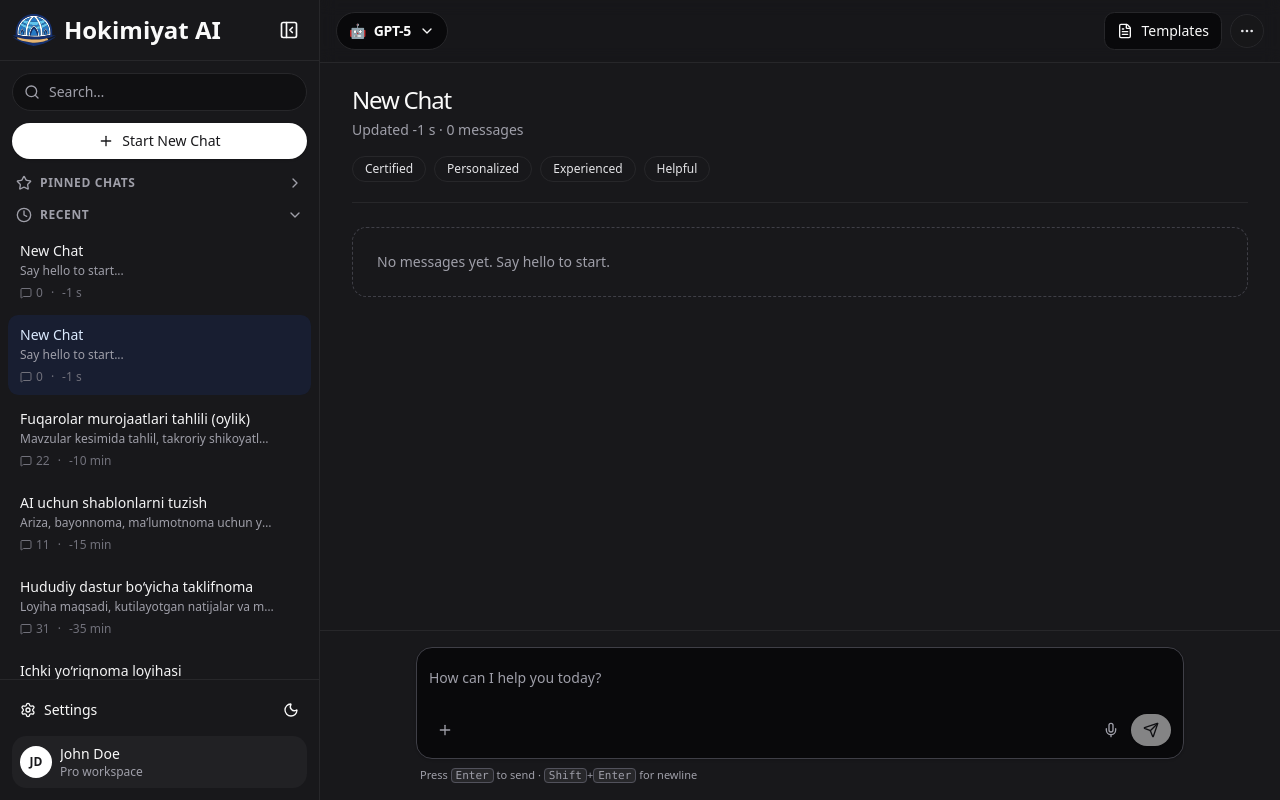
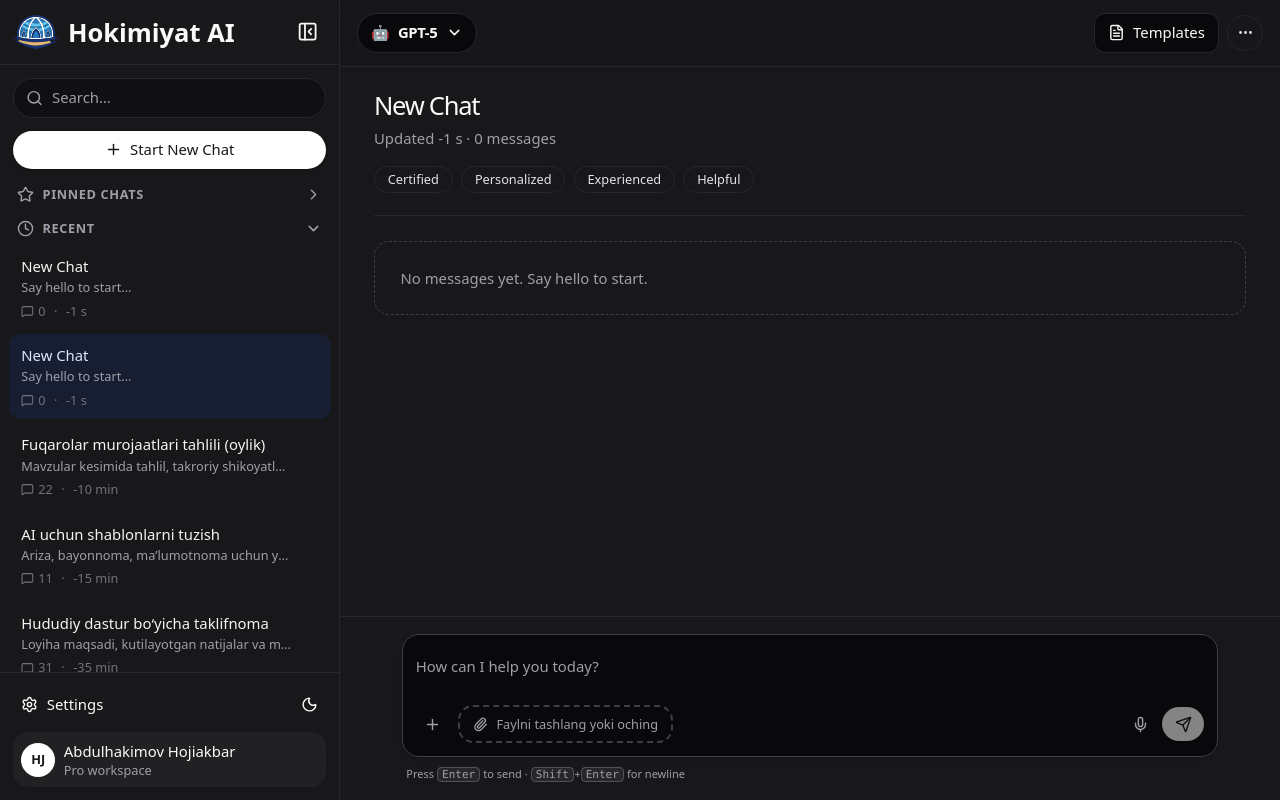
Before and after one commit to Hojiakbardevs/hokimiyat-ai, a React (Vite) app: page /chat-assistant in a window 1280 px wide. Built offline with nearby package versions, Linux system fonts and the light colour scheme.

Commit message:
barcha iconcalarni drag drop degan fichalar qo'shib qo'ydim nasib ishlab qoladi

```diff
--- a/src/Page/ChatPage.tsx
+++ b/src/Page/ChatPage.tsx
@@ -182,7 +182,11 @@
     ]);
   }
 
-  function sendMessage(convId: string, content: string) {
+  function sendMessage(
+    convId: string,
+    content: string,
+    attachments: File[] = []
+  ) {
     if (!content.trim()) return;
     const now = new Date().toISOString();
     const userMsg = {
@@ -190,6 +194,7 @@
       role: "user",
       content,
       createdAt: now,
+      attachments: attachments.length ? attachments : undefined,
     };
 
     setConversations((prev) =>
@@ -201,7 +206,10 @@
           messages: msgs,
           updatedAt: now,
           messageCount: msgs.length,
-          preview: content.slice(0, 80),
+          preview: (
+            content ||
+            (attachments.length ? `Attached ${attachments.length} file(s)` : "")
+          ).slice(0, 80),
         };
       })
     );
@@ -319,8 +327,8 @@
           <ChatPane
             ref={composerRef}
             conversation={selected}
-            onSend={(content: string) =>
-              selected && sendMessage(selected.id, content)
+            onSend={(content: string, attachments: File[]) =>
+              selected && sendMessage(selected.id, content, attachments)
             }
             onEditMessage={(messageId: string, newContent: string) =>
               selected && editMessage(selected.id, messageId, newContent)
--- a/src/components/chat page/CustomSidebar.tsx
+++ b/src/components/chat page/CustomSidebar.tsx
@@ -439,10 +439,10 @@
             </div>
             <div className="mt-2 flex items-center gap-2 rounded-xl bg-zinc-50 p-2 dark:bg-zinc-800/60">
               <div className="grid h-8 w-8 place-items-center rounded-full bg-zinc-900 text-xs font-bold text-white dark:bg-white dark:text-zinc-900">
-                JD
+                HJ
               </div>
               <div className="min-w-0">
-                <div className="truncate text-sm font-medium">John Doe</div>
+                <div className="truncate text-sm font-medium">Abdulhakimov Hojiakbar</div>
                 <div className="truncate text-xs text-zinc-500 dark:text-zinc-400">
                   Pro workspace
                 </div>
@@ -667,10 +667,10 @@
               </div>
               <div className="mt-2 flex items-center gap-2 rounded-xl bg-zinc-50 p-2 dark:bg-zinc-800/60">
                 <div className="grid h-8 w-8 place-items-center rounded-full bg-zinc-900 text-xs font-bold text-white dark:bg-white dark:text-zinc-900">
-                  JD
+                  HJ
                 </div>
                 <div className="min-w-0">
-                  <div className="truncate text-sm font-medium">John Doe</div>
+                  <div className="truncate text-sm font-medium">Abdulhakimov Hojiakbar</div>
                   <div className="truncate text-xs text-zinc-500 dark:text-zinc-400">
                     Pro workspace
                   </div>
--- a/src/components/chat page/chatpane.tsx
+++ b/src/components/chat page/chatpane.tsx
@@ -4,7 +4,7 @@
 import { Pencil, RefreshCw, Check, X, Square } from "lucide-react";
 import Message from "@/components/chat page/message";
 import Composer from "@/components/chat page/composer";
-import { cls, timeAgo } from "@/lib/utils";
+import { cls, timeAgo, formatBytes } from "@/lib/utils";
 
 interface ThinkingMessageProps {
   onPause: () => void;
@@ -36,6 +36,7 @@
   content: string;
   createdAt: string;
   editedAt?: string;
+  attachments?: File[];
 }
 
 interface Conversation {
@@ -51,7 +52,7 @@
 
 interface ChatPaneProps {
   conversation: Conversation | null;
-  onSend?: (text: string) => void;
+  onSend?: (text: string, attachments: File[]) => void;
   onEditMessage?: (messageId: string, newContent: string) => void;
   onResendMessage?: (messageId: string) => void;
   isThinking?: boolean;
@@ -180,6 +181,39 @@
                 ) : (
                   <Message role={m.role}>
                     <div className="whitespace-pre-wrap">{m.content}</div>
+                    {m.attachments && m.attachments.length > 0 && (
+                      <div className="mt-2 flex flex-wrap gap-2">
+                        {m.attachments.map((f, i) => (
+                          <div
+                            key={`${m.id}-att-${i}`}
+                            className="inline-flex items-center gap-2 rounded-full border border-zinc-200 px-2 py-1 text-[11px] text-zinc-700 dark:border-zinc-800 dark:text-zinc-200">
+                            <span className="max-w-40 truncate" title={f.name}>
+                              {f.name}
+                            </span>
+                            <span className="text-zinc-400">
+                              · {formatBytes(f.size)}
+                            </span>
+                            <button
+                              className="ml-1 rounded-full px-1 py-0.5 text-blue-600 hover:bg-blue-50 dark:text-blue-400 dark:hover:bg-blue-950/40"
+                              onClick={() => {
+                                const url = URL.createObjectURL(f);
+                                const a = document.createElement("a");
+                                a.href = url;
+                                a.download = f.name;
+                                document.body.appendChild(a);
+                                a.click();
+                                document.body.removeChild(a);
+                                setTimeout(
+                                  () => URL.revokeObjectURL(url),
+                                  1000
+                                );
+                              }}>
+                              Download
+                            </button>
+                          </div>
+                        ))}
+                      </div>
+                    )}
                     {m.role === "user" && (
                       <div className="mt-1 flex gap-2 text-[11px] text-zinc-500">
                         <button
@@ -207,10 +241,10 @@
 
       <Composer
         ref={composerRef}
-        onSend={async (text: string) => {
-          if (!text.trim()) return;
+        onSend={async (text: string, attachments: File[]) => {
+          if (!text.trim() && attachments.length === 0) return;
           setBusy(true);
-          await onSend?.(text);
+          await onSend?.(text, attachments);
           setBusy(false);
         }}
         busy={busy}
--- a/src/components/chat page/composer.tsx
+++ b/src/components/chat page/composer.tsx
@@ -7,12 +7,12 @@
   useImperativeHandle,
   useEffect,
 } from "react";
-import { Send, Loader2, Plus, Mic } from "lucide-react";
+import { Send, Loader2, Plus, Mic, X, Paperclip } from "lucide-react";
 import ComposerActionsPopover from "@/components/chat page/ComposerActionsPopover";
-import { cls } from "@/lib/utils";
+import { cls, formatBytes } from "@/lib/utils";
 
 interface ComposerProps {
-  onSend?: (text: string) => Promise<void> | void;
+  onSend?: (text: string, attachments: File[]) => Promise<void> | void;
   busy?: boolean;
 }
 
@@ -24,6 +24,9 @@
   const [sending, setSending] = useState(false);
   const [lineCount, setLineCount] = useState(1);
   const inputRef = useRef<HTMLTextAreaElement>(null);
+  const [attachments, setAttachments] = useState<File[]>([]);
+  const [isDragging, setIsDragging] = useState(false);
+  const fileInputRef = useRef<HTMLInputElement>(null);
 
   useEffect(() => {
     if (inputRef.current) {
@@ -77,24 +80,77 @@
   );
 
   async function handleSend() {
-    if (!value.trim() || sending) return;
+    if ((!value.trim() && attachments.length === 0) || sending) return;
     setSending(true);
     try {
-      await onSend?.(value);
+      await onSend?.(value, attachments);
       setValue("");
+      setAttachments([]);
       inputRef.current?.focus();
     } finally {
       setSending(false);
     }
   }
 
+  function addFiles(files: FileList | File[]) {
+    const maxPerFile = 25 * 1024 * 1024; // 25MB
+    const maxCount = 10;
+    const list = Array.from(files);
+    const filtered: File[] = [];
+    for (const f of list) {
+      if (f.size > maxPerFile) {
+        // Siz limitini oshgan faylni tashlab yuboramiz
+        continue;
+      }
+      filtered.push(f);
+      if (filtered.length + attachments.length >= maxCount) break;
+    }
+    if (filtered.length) setAttachments((prev) => [...prev, ...filtered]);
+  }
+
+  function onDrop(e: React.DragEvent) {
+    e.preventDefault();
+    e.stopPropagation();
+    setIsDragging(false);
+    if (e.dataTransfer?.files?.length) {
+      addFiles(e.dataTransfer.files);
+    }
+  }
+
+  function onDragOver(e: React.DragEvent) {
+    e.preventDefault();
+    e.stopPropagation();
+    if (!isDragging) setIsDragging(true);
+  }
+
+  function onDragLeave(e: React.DragEvent) {
+    e.preventDefault();
+    e.stopPropagation();
+    setIsDragging(false);
+  }
+
   return (
     <div className="border-t border-zinc-200/60 p-4 dark:border-zinc-800">
       <div
         className={cls(
-          "mx-auto flex flex-col rounded-2xl border bg-white shadow-sm dark:bg-zinc-950 transition-all duration-200",
-          "max-w-3xl border-zinc-300 dark:border-zinc-700 p-3"
-        )}>
+          "mx-auto flex flex-col rounded-2xl border bg-white shadow-sm dark:bg-zinc-950 transition-all duration-200 relative",
+          "max-w-3xl border-zinc-300 dark:border-zinc-700 p-3",
+          isDragging &&
+            "ring-2 ring-blue-500 ring-offset-2 ring-offset-transparent"
+        )}
+        onDrop={onDrop}
+        onDragOver={onDragOver}
+        onDragEnter={() => setIsDragging(true)}
+        onDragLeave={onDragLeave}>
+        {/* Drag overlay */}
+        {isDragging && (
+          <div className="absolute inset-0 z-10 grid place-items-center rounded-2xl bg-blue-500/5 backdrop-blur-[1px]">
+            <div className="rounded-full border border-blue-300/60 bg-white/80 px-3 py-1 text-xs text-blue-700 shadow-sm dark:bg-zinc-900/80 dark:text-blue-300">
+              Drop files to attach
+            </div>
+          </div>
+        )}
+
         <div className="flex-1 relative">
           <textarea
             ref={inputRef}
@@ -119,14 +175,83 @@
           />
         </div>
 
+        {/* Always-visible drop hint removed from here; moved next to + icon below */}
+
+        {/* Attachments preview */}
+        {attachments.length > 0 && (
+          <div className="mt-2 flex flex-wrap gap-2">
+            {attachments.map((f, idx) => (
+              <div
+                key={`${f.name}-${f.size}-${idx}`}
+                className="group inline-flex items-center gap-2 rounded-full border border-zinc-200 px-2 py-1 text-[11px] text-zinc-700 dark:border-zinc-800 dark:text-zinc-200"
+                title={f.name}>
+                <Paperclip className="h-3.5 w-3.5" />
+                <span className="max-w-48 truncate">{f.name}</span>
+                <span className="text-zinc-400">· {formatBytes(f.size)}</span>
+                <button
+                  onClick={() =>
+                    setAttachments((prev) => prev.filter((_, i) => i !== idx))
+                  }
+                  className="ml-1 rounded-full p-0.5 text-zinc-400 hover:bg-zinc-100 hover:text-zinc-700 dark:hover:bg-zinc-800"
+                  aria-label="Remove attachment">
+                  <X className="h-3 w-3" />
+                </button>
+              </div>
+            ))}
+          </div>
+        )}
+
         <div className="flex items-center justify-between mt-2">
+          <div className="flex items-center gap-2">
             <ComposerActionsPopover>
               <button
                 className="inline-flex shrink-0 items-center justify-center rounded-full p-2 text-zinc-500 hover:bg-zinc-100 hover:text-zinc-700 dark:text-zinc-400 dark:hover:bg-zinc-800 dark:hover:text-zinc-300 transition-colors"
-              title="Add attachment">
+                title="Add attachment"
+                onClick={() => fileInputRef.current?.click()}>
                 <Plus className="h-4 w-4" />
               </button>
             </ComposerActionsPopover>
+            {/* Always-visible drop hint near + icon */}
+            <div
+              role="button"
+              tabIndex={0}
+              onClick={() => fileInputRef.current?.click()}
+              onKeyDown={(e) => {
+                if (e.key === "Enter" || e.key === " ") {
+                  e.preventDefault();
+                  fileInputRef.current?.click();
+                }
+              }}
+              onDrop={(e) => {
+                e.preventDefault();
+                e.stopPropagation();
+                setIsDragging(false);
+                if (e.dataTransfer?.files?.length)
+                  addFiles(e.dataTransfer.files);
+              }}
+              onDragOver={(e) => {
+                e.preventDefault();
+                e.stopPropagation();
+                setIsDragging(true);
+              }}
+              onDragEnter={() => setIsDragging(true)}
+              onDragLeave={onDragLeave}
+              className="flex items-center gap-2 rounded-xl border-2 border-dashed border-zinc-300 px-3 py-2 text-xs text-zinc-600 hover:border-zinc-400 dark:border-zinc-700 dark:text-zinc-400 cursor-pointer select-none">
+              <Paperclip className="h-3.5 w-3.5" />
+              <span>Faylni tashlang yoki oching</span>
+            </div>
+            <input
+              ref={fileInputRef}
+              type="file"
+              multiple
+              className="hidden"
+              onChange={(e) => {
+                if (e.target.files) addFiles(e.target.files);
+                // reset so same file can be re-selected
+                e.currentTarget.value = "";
+              }}
+            />
+          </div>
 
           <div className="flex items-center gap-1 shrink-0">
             <button
@@ -136,10 +261,14 @@
             </button>
             <button
               onClick={handleSend}
-              disabled={sending || busy || !value.trim()}
+              disabled={
+                sending || busy || (!value.trim() && attachments.length === 0)
+              }
               className={cls(
                 "inline-flex shrink-0 items-center gap-2 rounded-full bg-zinc-900 px-3 py-2 text-sm font-medium text-white shadow-sm transition hover:bg-zinc-800 focus-visible:outline-none focus-visible:ring-2 focus-visible:ring-blue-500 dark:bg-white dark:text-zinc-900",
-                (sending || busy || !value.trim()) &&
+                (sending ||
+                  busy ||
+                  (!value.trim() && attachments.length === 0)) &&
                   "opacity-50 cursor-not-allowed"
               )}>
               {sending || busy ? (
--- a/src/index.css
+++ b/src/index.css
@@ -39,6 +39,19 @@
   --color-sidebar-accent-foreground: var(--sidebar-accent-foreground);
   --color-sidebar-border: var(--sidebar-border);
   --color-sidebar-ring: var(--sidebar-ring);
+}
+
+/* Desktop typography: slightly larger font size without affecting mobile */
+@media (min-width: 1024px) {
+  html {
+    font-size: 17px; /* ~6% larger than default */
+  }
+}
+
+@media (min-width: 1440px) {
+  html {
+    font-size: 19px; /* a touch bigger on large desktops */
+  }
 }
 
 :root {
--- a/src/lib/utils.ts
+++ b/src/lib/utils.ts
@@ -65,3 +65,16 @@
  * Misol: makeId("m") => "m8sjk23fg"
  */
 export const makeId = (p: string) => `${p}${Math.random().toString(36).slice(2, 10)}`
+
+/**
+ * Fayl o'lchamini inson o'qiy oladigan formatga aylantiradi
+ * Masalan: formatBytes(1536000) => "1.46 MB"
+ */
+export function formatBytes(bytes: number, decimals = 2) {
+  if (!+bytes) return '0 B'
+  const k = 1024
+  const dm = decimals < 0 ? 0 : decimals
+  const sizes = ['B', 'KB', 'MB', 'GB', 'TB']
+  const i = Math.floor(Math.log(bytes) / Math.log(k))
+  return `${parseFloat((bytes / Math.pow(k, i)).toFixed(dm))} ${sizes[i]}`
+}
```
Also changed, not shown: 1 other file (tests, documents, lock files or other folders). Lines whose indentation alone changed are shown as unchanged.
